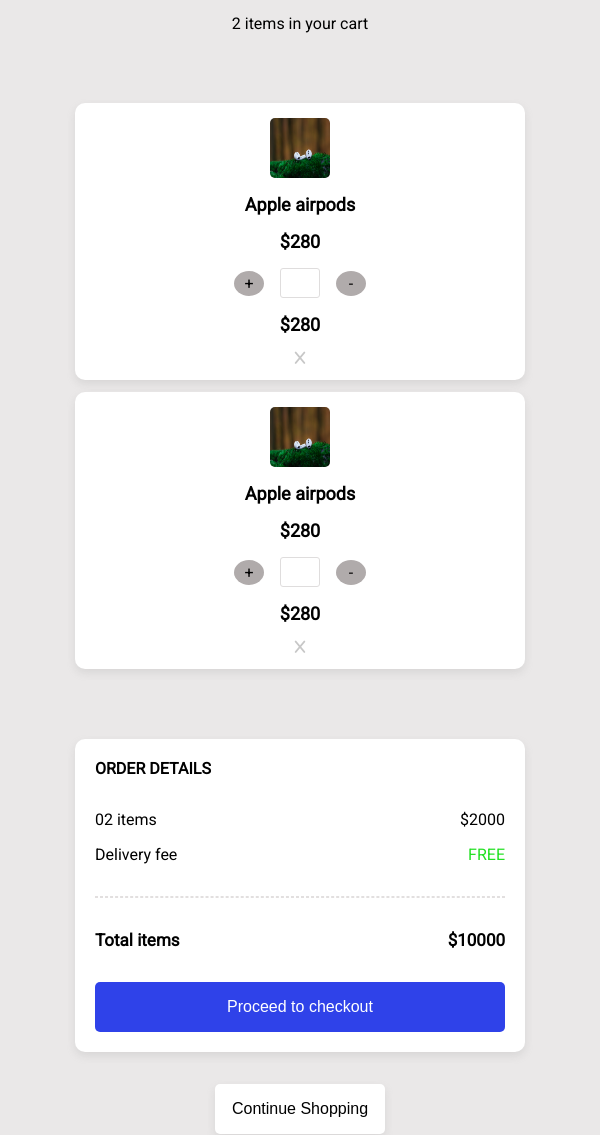
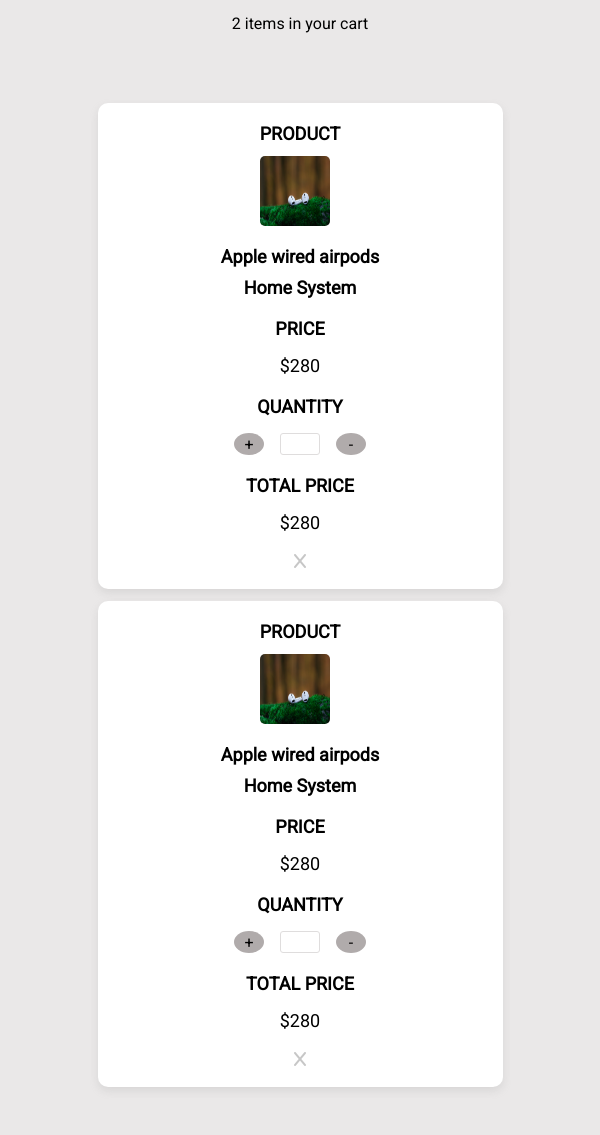
Before and after one commit to esraamortada/Spatium-final, a plain HTML site: page cart.html in a window 600 px wide. Shown: the part 187-1322 px from the top of the page. Drawn offline with Linux system fonts and the light colour scheme.

Commit message:
newww single-product

```diff
--- a/cart.html
+++ b/cart.html
@@ -1,15 +1,12 @@
 <!DOCTYPE html>
 <html lang="en">
+
 <head>
   <meta charset="UTF-8" />
   <meta name="viewport" content="width=device-width, initial-scale=1.0" />
-    <link
-      rel="stylesheet"
-      href="https://cdnjs.cloudflare.com/ajax/libs/font-awesome/6.5.1/css/all.min.css"
+  <link rel="stylesheet" href="https://cdnjs.cloudflare.com/ajax/libs/font-awesome/6.5.1/css/all.min.css"
     integrity="sha512-DTOQO9RWCH3ppGqcWaEA1BIZOC6xxalwEsw9c2QQeAIftl+Vegovlnee1c9QX4TctnWMn13TZye+giMm8e2LwA=="
-      crossorigin="anonymous"
-      referrerpolicy="no-referrer"
-    />
+    crossorigin="anonymous" referrerpolicy="no-referrer" />
   <link rel="stylesheet" href="styles/cart.css" />
   <title>Brainwave.io</title>
 </head>
@@ -51,56 +48,109 @@
       </div>
 
       <div class="cart-container">
-            <div class="item2"  >
+        <!-- <table>
+      <thead>
+        <tr>
+
+
+          <th>PRODUCT</th>
+          <th>PRICE</th>
+          <th>QUANTITY</th>
+          <th>TOTAL PRICE</th>
+</tr>
+      </thead>
+
+
+
+
+</table> -->
+        <!-- <div class="item2"  >
 
 
                   <p >PRODUCT</p>
+
                   <p>PRICE</p>
 
                   <p>QUANTITY</p>
-
 
                   <p>TOTAL PRICE</p>
 
 
 
+              </div> -->
+
+
+        <div class="cart-item">
+          <div class="name">
+            <p class="title">PRODUCT</p>
+            <img src="images/pexels-andy-kuzma-1646704.jpg" alt="" />
           </div>
-          <div class="cart-item">
-            <img src="images/pexels-andy-kuzma-1646704.jpg" alt="" />
 
           <div class="item-text">
-              <p>Apple airpods</p>
+
+           <div class="cart-text">
+            <p>Apple wired airpods</p>
+            <p>Home System</p>
+           </div>
+            <div class="name">
+              <p class="title">PRICE</p>
               <p>$280</p>
+            </div>
+            <div class="name">
+              <p class="title">QUANTITY</p>
 
               <div class="quantity">
                 <div class="plus">+</div>
                 <input type="number" />
                 <div class="plus">-</div>
               </div>
+            </div>
 
+            <div class="name">
+              <p class="title">TOTAL PRICE</p>
               <p>$280</p>
-
+            </div>
             <i class="fa-solid fa-x"></i>
           </div>
         </div>
+
+
+
         <div class="cart-item">
+          <div class="name">
+            <p class="title">PRODUCT</p>
             <img src="images/pexels-andy-kuzma-1646704.jpg" alt="" />
+          </div>
 
           <div class="item-text">
-              <p>Apple airpods</p>
+
+           <div class="cart-text">
+            <p>Apple wired airpods</p>
+            <p>Home System</p>
+           </div>
+            <div class="name">
+              <p class="title">PRICE</p>
               <p>$280</p>
+            </div>
+            <div class="name">
+              <p class="title">QUANTITY</p>
 
               <div class="quantity">
                 <div class="plus">+</div>
                 <input type="number" />
                 <div class="plus">-</div>
               </div>
+            </div>
 
+            <div class="name">
+              <p class="title">TOTAL PRICE</p>
               <p>$280</p>
-
+            </div>
             <i class="fa-solid fa-x"></i>
           </div>
         </div>
+
+
       </div>
 
 
@@ -125,7 +175,8 @@
             <p>Total items</p>
             <p>$10000</p>
           </div>
-      <button> <a href="checkout.html" style="color: rgb(255, 255, 255); font-weight: 500;">Proceed to checkout</a></button>
+          <button> <a href="checkout.html" style="color: rgb(255, 255, 255); font-weight: 500;">Proceed to
+              checkout</a></button>
         </div>
       </div>
     </section>
@@ -205,4 +256,5 @@
     }
   </script>
 </body>
+
 </html>
--- a/styles/cart.css
+++ b/styles/cart.css
@@ -385,9 +385,20 @@
 .item2{
    padding: 20px 0px;
    display: flex;
-   justify-content: space-between;
-   width: 85%;
+   justify-content: space-around;
+   width: 90%;
+   margin: auto;
 
+}
+.name{
+    display: flex;
+    flex-direction: column;
+    row-gap: 16px;
+}
+.title{
+    font-size: 18px;
+    font-weight: 700;
+    text-align: center;
 }
 
 .item2 p{
@@ -408,7 +419,7 @@
     font-size: 36px;
 }
 .cart-item{
-    width: 100%;
+    width: 90%;
     margin: auto;
   background-color: rgb(255, 255, 255);
   border-radius: 10px;
@@ -416,12 +427,13 @@
     display: flex;
     column-gap: 16px;
     align-items: center;
-    padding: 15px;
-    /* justify-content: space-between ; */
+    padding: 20px;
+    text-align: center;
+    /* justify-content: space-around ; */
   }
   .cart-item img{
-      width: 60px;
-      height: 60px;
+      width: 70px;
+      height: 70px;
       border-radius: 5px;
   }
 
@@ -429,14 +441,21 @@
       display: flex;
    justify-content: space-between;
       width: 90%;
-      align-items: center;
+      align-items: flex-end;
 
 
   }
-  .item-text>p{
-      font-size: 18px;
-      font-weight: 900;
+  .item-text .name{
+   row-gap: 55px;
   }
+  .cart-text{
+    display: flex;
+    flex-direction: column;
+    row-gap: 10px;
+    font-size: 16px;
+    font-weight: 700;
+  }
+
   .item-price{
       display: flex;
       justify-content: space-between;
@@ -447,31 +466,33 @@
 
 .quantity input{
     width: 40px;
-    height: 30px;
+    height: 22px;
     border: 1px solid rgb(223, 221, 221);
 border-radius: 3px;
 }
 .quantity {
     display: flex;
     align-items: center;
-    width: 25%;
+    /* width: 25%; */
     column-gap: 16px;
 }
 
 .plus{
     width: 30px;
-    height: 25px;
+    height: 22px;
     border-radius: 50%;
     background-color: rgb(176, 171, 171);
     display: flex;
     justify-content: center;
     align-items: center;
 }
-
+.item-text p{
+    font-size: 18px;
+}
 
 .cart-item i{
     color: rgb(199, 199, 199);
-    font-size: 14px;
+    font-size: 16px;
 
 }
 .cart-container{
@@ -480,6 +501,7 @@
     flex-direction: column;
     row-gap: 12px;
 }
+
 
 /*oder formmmmmmmmmmmmmm*/
 
@@ -557,6 +579,8 @@
 .orders-container{
     display: flex;
     justify-content: space-between;
+    width: 90%;
+    margin: auto;
 }
 
 
@@ -567,24 +591,23 @@
 }
 @media  screen and (max-width: 992px) and (min-width:786px) {
 
-    .item2{
-        display: none;
-    }
-
-}
-@media  screen and (max-width: 786px) and (min-width:600px) {
     .cart-item{
         display: flex;
         flex-direction: column;
-        row-gap: 16px;
+
+        row-gap:20px;
+    }
+    .name{
+        row-gap: 12px;
     }
     .item-text{
         display: flex;
         flex-direction: column;
-        row-gap: 16px;
+        row-gap: 20px;
+        align-items: center;
     }
     .quantity{
-        width: 100%;
+
        display: flex;
        justify-content: center;
     }
@@ -600,25 +623,28 @@
     .orders-container>button{
         margin: auto;
     }
-    .item2{
-        display: none;
+    .item-text .name {
+        row-gap: 16px;
     }
-
 }
-@media  screen and (max-width: 600px){
-
+@media  screen and (max-width: 786px) and (min-width:600px) {
     .cart-item{
         display: flex;
         flex-direction: column;
-        row-gap: 16px;
+
+        row-gap:20px;
+    }
+    .name{
+        row-gap: 12px;
     }
     .item-text{
         display: flex;
         flex-direction: column;
-        row-gap: 16px;
+        row-gap: 20px;
+        align-items: center;
     }
     .quantity{
-        width: 100%;
+
        display: flex;
        justify-content: center;
     }
@@ -634,8 +660,46 @@
     .orders-container>button{
         margin: auto;
     }
-    .item2{
-        display: none;
+    .item-text .name {
+        row-gap: 16px;
+    }
+}
+@media  screen and (max-width: 600px){
+
+    .cart-item{
+        display: flex;
+        flex-direction: column;
+
+        row-gap:20px;
+    }
+    .name{
+        row-gap: 12px;
+    }
+    .item-text{
+        display: flex;
+        flex-direction: column;
+        row-gap: 20px;
+        align-items: center;
+    }
+    .quantity{
+
+       display: flex;
+       justify-content: center;
+    }
+    .order-form{
+        width: 100%;
+    }
+    .orders-container{
+        display: flex;
+        flex-direction: column-reverse;
+        row-gap: 32px;
+        margin: auto;
+    }
+    .orders-container>button{
+        margin: auto;
+    }
+    .item-text .name {
+        row-gap: 16px;
     }
 
 }
```
Also changed, not shown: index.html (+4 -5 lines), ourstory.html (+35 -35 lines), pricing.html (+1 -1 lines), style.css (+24 -8 lines), styles/jion.css (+7 -7 lines), styles/ourstory.css (+9 -8 lines), styles/pricing.css (+11 -7 lines), styles/singleProdcut.css (+17 -16 lines), images/gonna-marry-a-woman-of-my-life.png (added), images/thoughtful-handsome-young-man.png (added), images/well-im-not-in-the-mood-for-any-jokes-today.png (added), images/whatever-happens-im-ready-to-face-it.png (added). Lines whose indentation alone changed are shown as unchanged.
